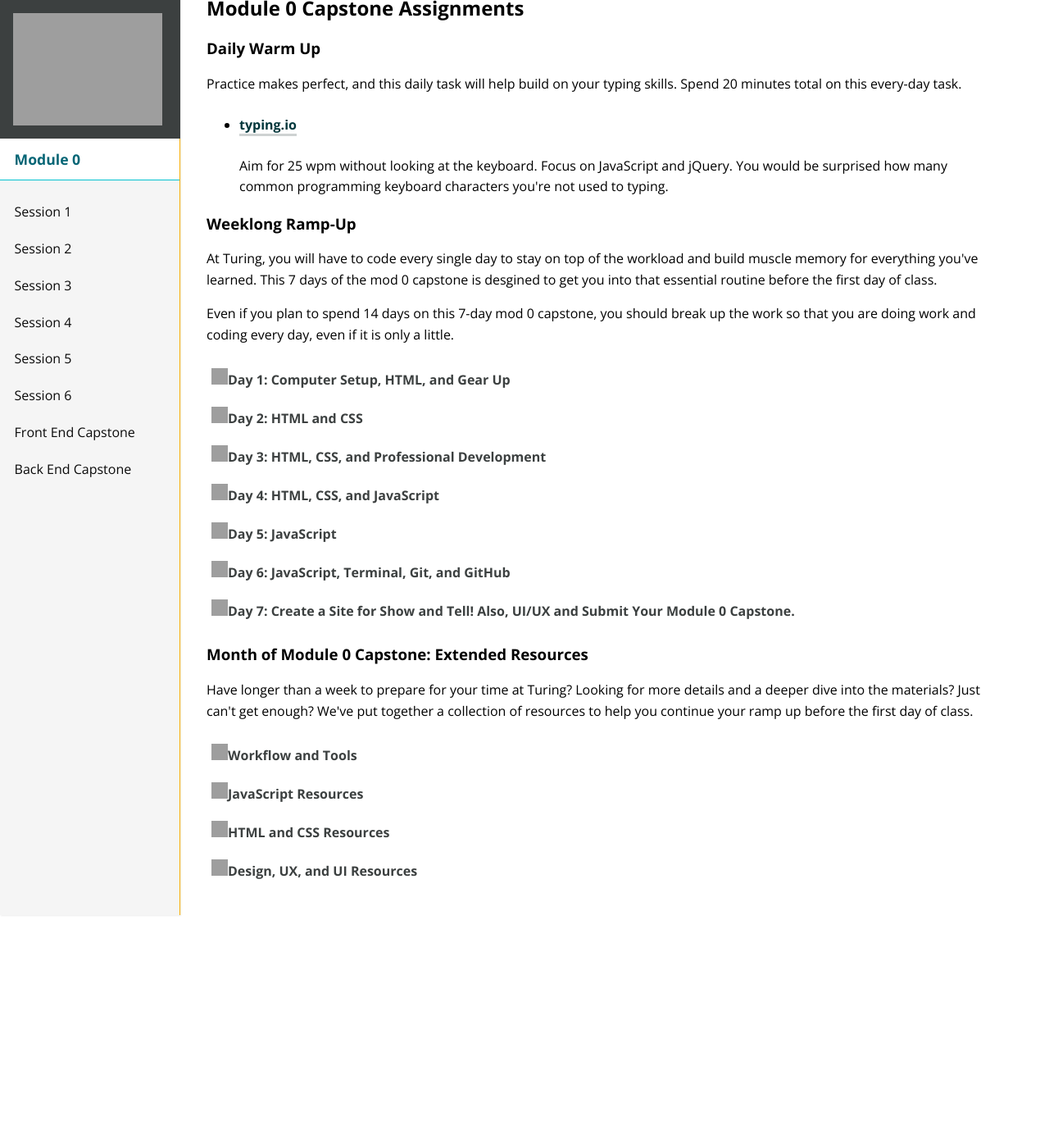
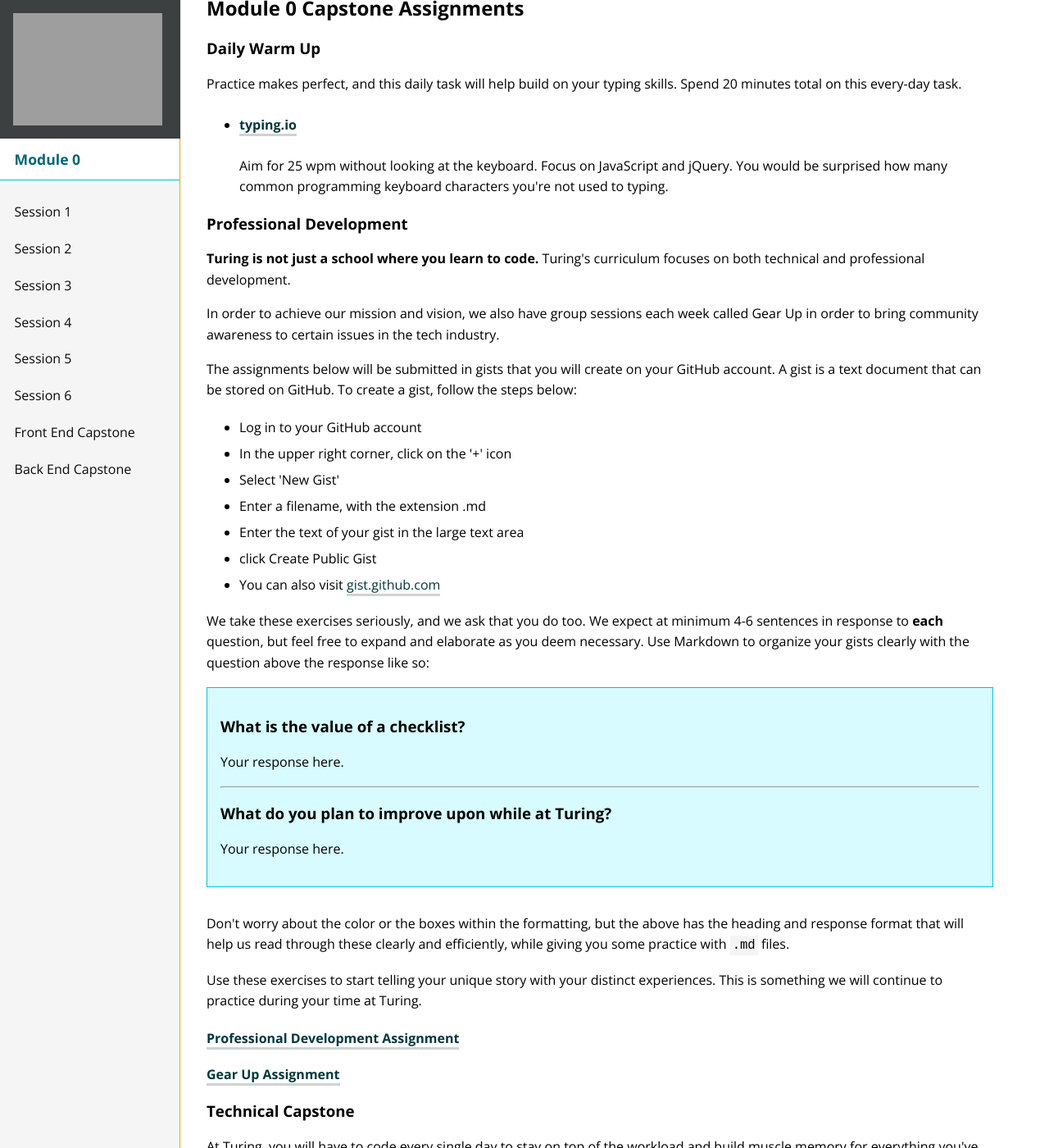
Before and after one commit to turingschool/mod-0-curriculum, a Jekyll site: the page built from capstone/fe_engineering/index.html, in a window 1280 px wide and 1400 px high, scrolled down 1585 px. Shown: the whole window at 82% size. Built offline with Jekyll 4.4.1, drawn with Linux system fonts in a browser that asks for light colours; nearby versions of some CDN libraries; before the commit the page ends 2701 px from its top, so only the background shows below that; grey boxes are pictures that could not be loaded.

Commit message:
Update gearup and pd capstone instructions to be the same for be and fe

```diff
--- /dev/null
+++ b/_includes/pd-gu-capstone-instructions.html
@@ -0,0 +1,41 @@
+<h3 id="professionaldevelopment">Professional Development</h3>
+
+<p><strong>Turing is not just a school where you learn to code.</strong> Turing's curriculum focuses on both technical and professional development.</p>
+
+<p>In order to achieve our mission and vision, we also have group sessions each week called Gear Up in order to bring community awareness to certain issues in the tech industry.</p>
+
+<p>The assignments below will be submitted in gists that you will create on your GitHub account. A gist is a text document that can be stored on GitHub. To create a gist, follow the steps below:</p>
+
+<ul>
+<li>Log in to your GitHub account</li>
+
+<li>In the upper right corner, click on the '+' icon</li>
+
+<li>Select 'New Gist'</li>
+
+<li>Enter a filename, with the extension .md</li>
+
+<li>Enter the text of your gist in the large text area</li>
+
+<li>click Create Public Gist</li>
+
+<li>You can also visit <a href="https://gist.github.com/">gist.github.com</a></li>
+</ul>
+
+<p>We take these exercises seriously, and we ask that you do too. We expect at minimum 4-6 sentences in response to <strong>each</strong> question, but feel free to expand and elaborate as you deem necessary. Use Markdown to organize your gists clearly with the question above the response like so:</p>
+
+<div class="try-it">
+  <h3>What is the value of a checklist?</h3>
+  <p>Your response here.</p>
+  <hr>
+  <h3>What do you plan to improve upon while at Turing?</h3>
+  <p>Your response here.</p>
+</div>
+
+<p>Don't worry about the color or the boxes within the formatting, but the above has the heading and response format that will help us read through these clearly and efficiently, while giving you some practice with <code>.md</code> files.</p>
+
+<p>Use these exercises to start telling your unique story with your distinct experiences. This is something we will continue to practice during your time at Turing.</p>
+
+<h4 id="professionaldevelopmentassignmenthttpsgithubcomturingschoolcareerdevelopmentcurriculumblobmastermodule0capstonepd_preworkmd"><a href="https://github.com/turingschool/career-development-curriculum/blob/master/module-0-capstone/pd_prework.md">Professional Development Assignment</a></h4>
+
+<h4 id="gearupassignmenthttpsgithubcomturingschoolgearupblobmasterpreworkintro_with_empathymarkdown"><a href="https://github.com/turingschool/gear-up/blob/master/pre-work/intro_with_empathy.markdown">Gear Up Assignment</a></h4>
--- a/capstone/fe_engineering/index.html
+++ b/capstone/fe_engineering/index.html
@@ -72,7 +72,9 @@ subheading: Front End Engineering
       </li>
     </ul>
 
-    <h3>Weeklong Ramp-Up</h3>
+    {% include pd-gu-capstone-instructions.html %}
+
+    <h3>Technical Capstone</h3>
     <p>At Turing, you will have to code every single day to stay on top of the workload and build muscle memory for everything you've learned. This 7 days of the mod 0 capstone is desgined to get you into that essential routine before the first day of class.</p>
     <p>Even if you plan to spend 14 days on this 7-day mod 0 capstone, you should break up the work so that you are doing work and coding every day, even if it is only a little.</p>
 
@@ -143,11 +145,6 @@ subheading: Front End Engineering
             <li>If you're stuck on what a basic HTML structure looks like, use page 58 in <a href="http://www.amazon.com/HTML-CSS-Design-Build-Websites/dp/1118008189/ref=sr_1_3?ie=UTF8&qid=1459879147&sr=8-3&keywords=duckett" target="_blank">HTML and CSS: Design and Build Websites</a> to help get you started.</li>
           </ul>
         </li>
-        <li>
-          <h4><a href="https://github.com/turingschool/gear-up/blob/master/pre-work/intro_with_empathy.markdown" target="_blank">Gear Up</a></h4>
-          <p>Turing is not just a school where you learn to code. In order to achieve our mission and vision, we have group sessions each week called Gear Up to bring community awareness about certain issues in the tech industry.</p>
-          <p>Read the materials included in the Gear Up link, and answer the questions for the reading in your mod 0 capstone gist.</p>
-        </li>
       </ul>
     </article>
 
@@ -207,7 +204,7 @@ subheading: Front End Engineering
     </article>
 
     <article>
-      <button class="expander-btn"><h4><img class="arrow-right" src="https://cdn4.iconfinder.com/data/icons/ionicons/512/icon-arrow-right-b-128.png" alt="">Day 3: HTML, CSS, and Professional Development</h4></button>
+      <button class="expander-btn"><h4><img class="arrow-right" src="https://cdn4.iconfinder.com/data/icons/ionicons/512/icon-arrow-right-b-128.png" alt="">Day 3: HTML and CSS</h4></button>
       <ul class="expander-content" hidden>
         <li>
           <h4>Daily Warm Up</h4>
@@ -245,10 +242,6 @@ subheading: Front End Engineering
             <li>Add a border and background color to your headings. Pay attention to the contrast between the text and background colors.</li>
             <li>Divide your paragraph text into two vertical columns.</li>
           </ul>
-        </li>
-        <li>
-          <h4>Professional Development</h4>
-          <p>Complete the tasks in <a href="https://github.com/turingschool/career-development-curriculum/blob/master/module-0-capstone/pd_prework.md" target="_blank">this Professional Development assignment</a>. This assignment asks you to create a separate gist, different from your mod 0 capstone gist.</p>
         </li>
       </ul>
     </article>
```
Also changed, not shown: _includes/pd-gu-capstone-instructions.md (added, +31 -0 lines), capstone/be_engineering/index.md (+1 -31 lines).
